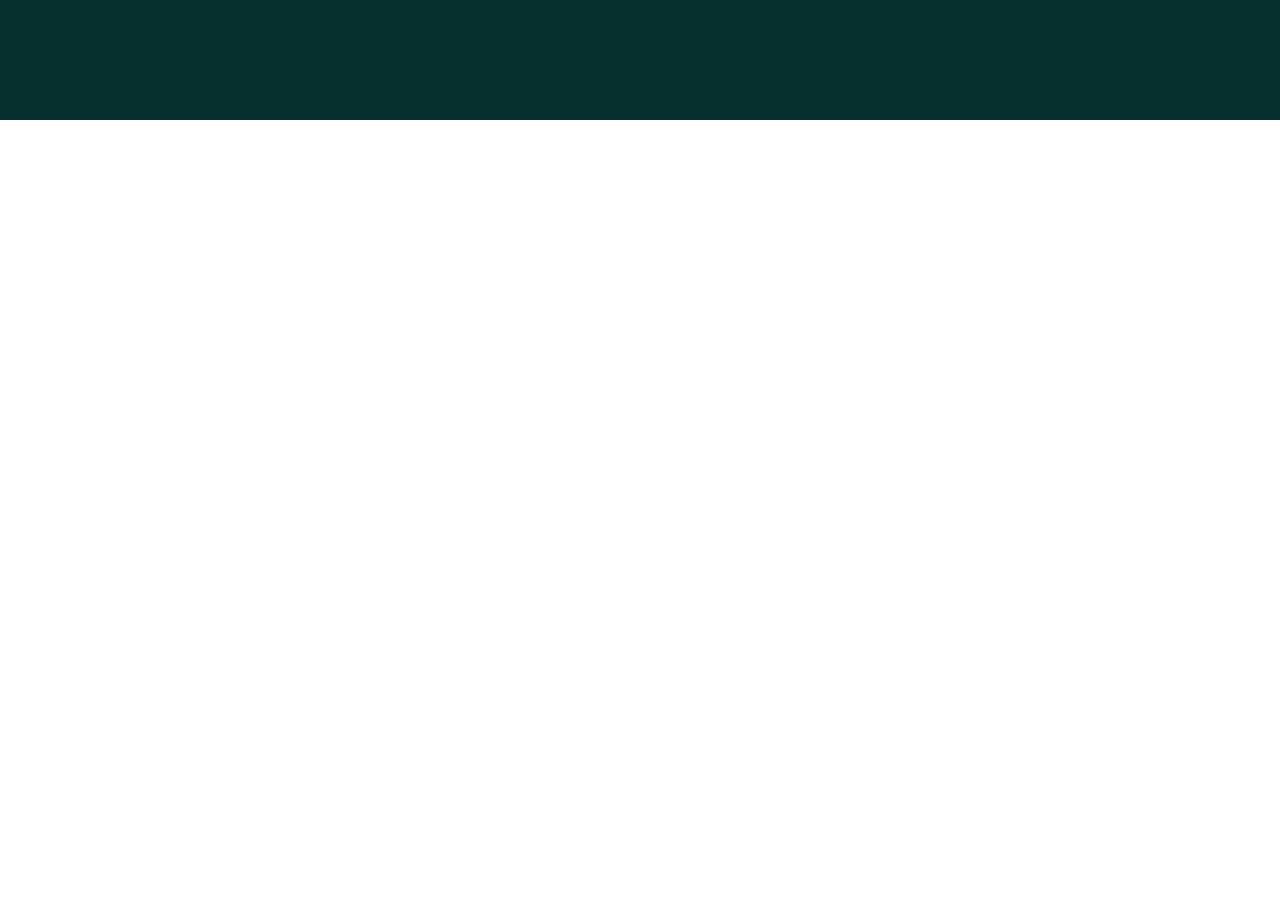
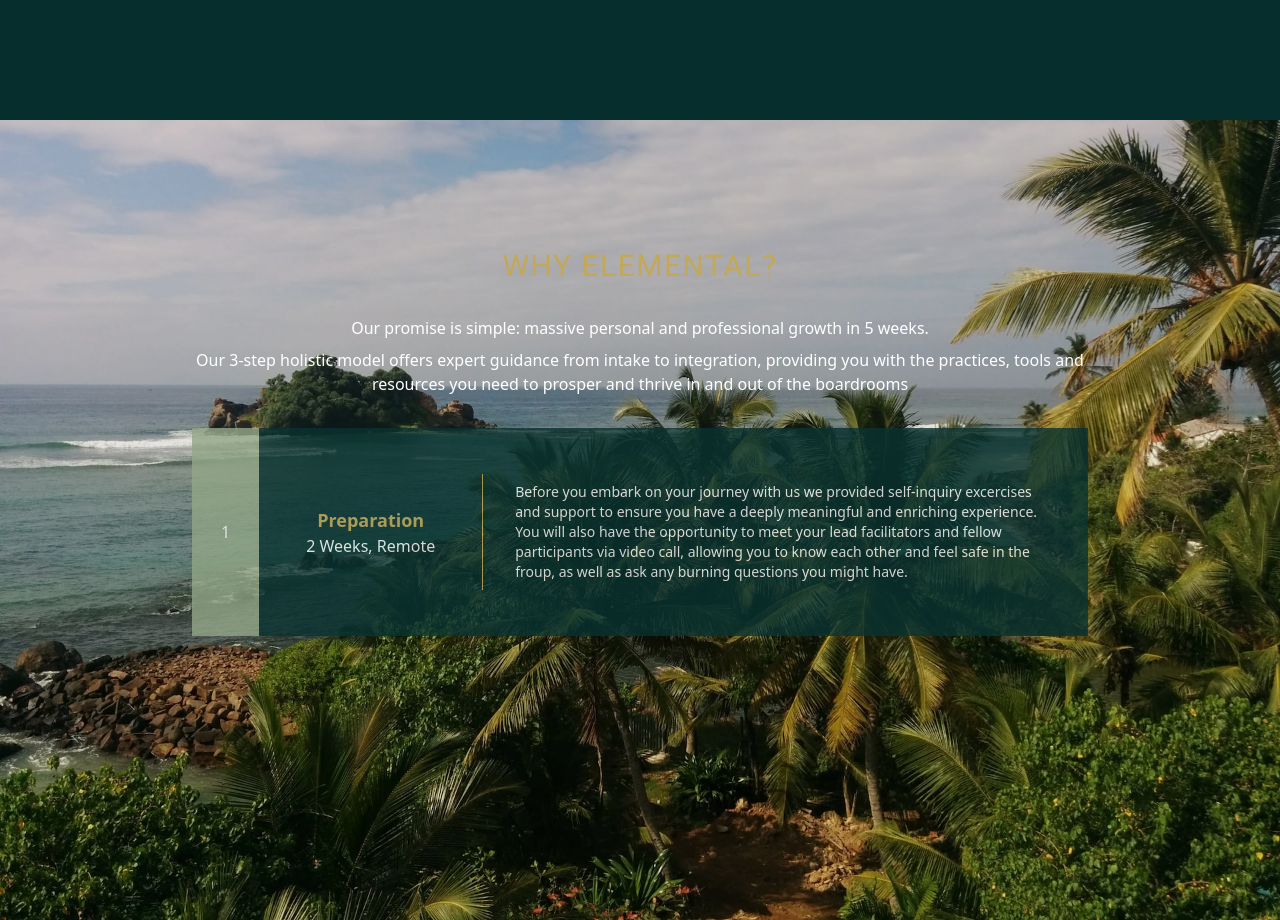
Before and after one commit to lilmithi/Elemental, a React (Create React App) app: page / in a window 1280 px wide. Shown: the part 2620-3540 px from the top of the page. Before the commit the page ends 2740 px from the top, so only its background shows below. Built offline with nearby package versions, Linux system fonts and the light colour scheme.

Commit message:
Initialize Holistic model component

```diff
--- /dev/null
+++ b/src/components/HolisticModel.js
@@ -0,0 +1,9 @@
+import React from 'react'
+
+function HolisticModel() {
+  return (
+    <div>HolisticModel</div>
+  )
+}
+
+export default HolisticModel
--- a/src/pages/Home/Experiences.js
+++ b/src/pages/Home/Experiences.js
@@ -4,7 +4,7 @@
 
 function Experiences() {
   return (
-    <section className="text-center min-h-screen bg-[#062e2d] font-Nunito pt-10 px-4 md:pt-12 md:px-20 xl:px-32">
+    <section className="text-center min-h-screen bg-[#062e2d] font-Nunito pt-10 pb-4 px-4 md:pt-12 md:px-20 xl:px-32">
       <div className="text-[#c3a955] uppercase font-semibold font-Roboto tracking-wider text-xl md:text-3xl mb-6 md:mb-10">
         <h1>Life-changing experiences.</h1>
         <h1>Long-lasting results.</h1>
@@ -15,7 +15,7 @@
         evolution. Here are just a few of the many benefits you may experience
         as a result of embarking on one of our journeys
       </p>
-      <div className="flex gap-3 items-center justify-around flex-wrap my-16">
+      <div className="flex gap-12 md:gap-3 items-center justify-around flex-wrap my-16">
         <BenefitTriangle
           triangle="t1"
           upright={false}
--- a/src/pages/Home/HomePage.js
+++ b/src/pages/Home/HomePage.js
@@ -3,6 +3,7 @@
 import LinksList from "../../components/LinksList";
 import EmpowerSection from "./EmpowerSection";
 import Experiences from "./Experiences";
+import WhyElemental from "./WhyElemental";
 
 function HomePage() {
   return (
@@ -11,6 +12,7 @@
       <LinksList />
       <EmpowerSection />
       <Experiences />
+      <WhyElemental />
     </>
   );
 }
--- /dev/null
+++ b/src/pages/Home/WhyElemental.js
@@ -0,0 +1,55 @@
+import React from "react";
+
+function WhyElemental() {
+  return (
+    <section className="min-h-screen why-elemental relative pt-32 text-white px-4 md:px-24 lgPro:px-48 2xl:px-64">
+      <img
+        src="assets/images/why-elemental.jpg"
+        alt="why-elemental"
+        loading="lazy"
+        className="absolute top-0 left-0 w-full h-full object-cover object-bottom brightness-90 -z-10"
+      />
+      <h3 className="uppercase text-[#c3a955] text-center font-Roboto font-normal text-2xl lgPro:text-3xl tracking-wider mb-8">
+        Why Elemental?
+      </h3>
+      <p className="text-left md:text-center my-2">
+        Our promise is simple: massive personal and professional growth in 5
+        weeks.
+      </p>
+      <p className="text-left md:text-center">
+        Our 3-step holistic model offers expert guidance from intake to
+        integration, providing you with the practices, tools and resources you
+        need to prosper and thrive in and out of the boardrooms
+      </p>
+
+      <div className="mt-8">
+        <div className="md:h-52 pb-2 sm:pb-0 h-auto flex flex-col md:flex-row md:items-center bg-[#093331] opacity-80">
+          <div className="bg-[#92a788] md:w-[7.5%] md:h-full flex items-center justify-center">
+            1
+          </div>
+          <div className="flex md:w-[25%] md:h-full md:items-center">
+            <div className="border-b border-r-0 flex md:flex-col justify-around flex-wrap items-center w-full md:py-8 sm:border-r sm:border-b-0 border-[#c3a955] md:justify-center">
+              <h3 className="text-[#c3a955] font-semibold text-lg">
+                Preparation
+              </h3>
+              <p className="">
+                <span>2 Weeks, </span>
+                <span>Remote</span>
+              </p>
+            </div>
+          </div>
+          <p className="md:w-[67.5%] text-sm px-8 pt-2 sm:pt-0">
+            Before you embark on your journey with us we provided self-inquiry
+            excercises and support to ensure you have a deeply meaningful and
+            enriching experience. You will also have the opportunity to meet
+            your lead facilitators and fellow participants via video call,
+            allowing you to know each other and feel safe in the froup, as well
+            as ask any burning questions you might have.
+          </p>
+        </div>
+      </div>
+    </section>
+  );
+}
+
+export default WhyElemental;
```
